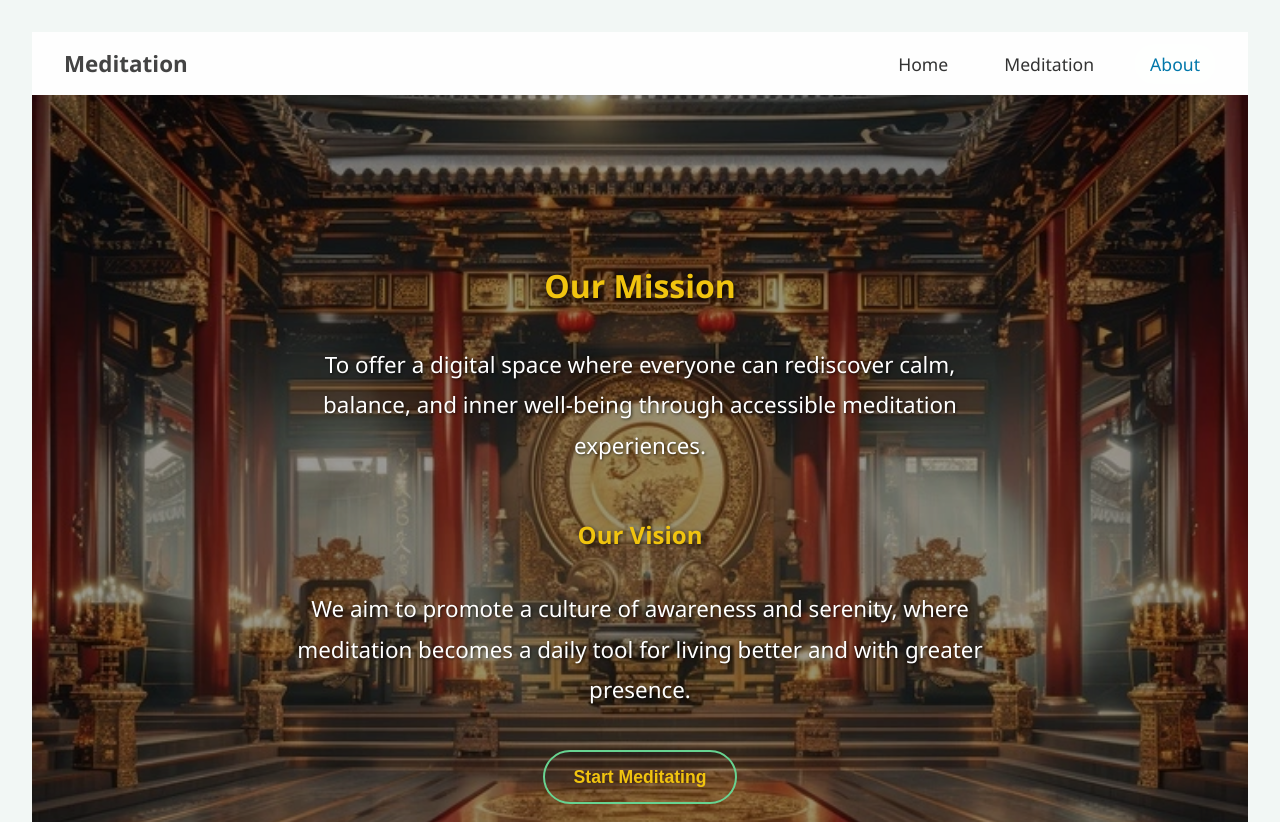
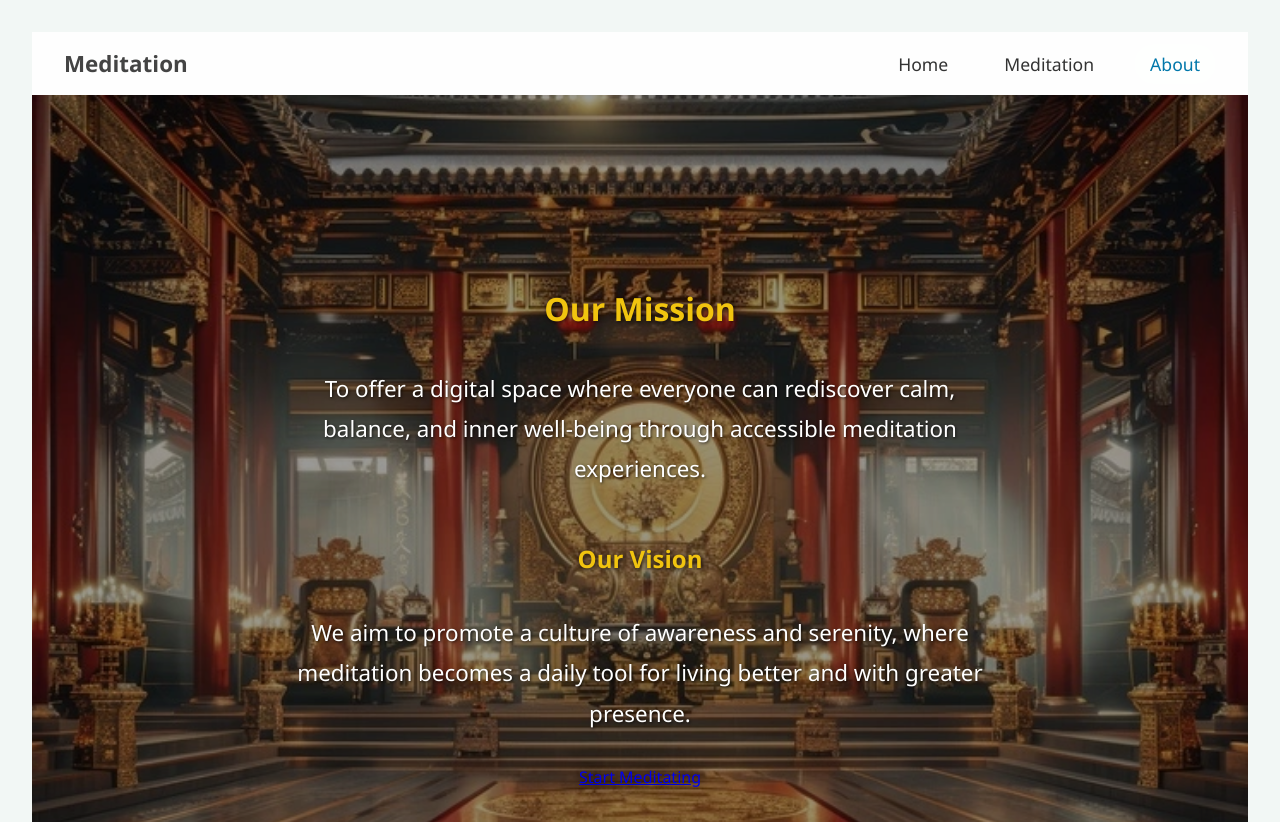
Before and after one commit to SimoneGiannecchini/meditation-app, a React (Create React App) app: page /#/about in a window 1280 px wide. Shown: the top 822 px of the page. Built offline with nearby package versions, Linux system fonts and the light colour scheme.

Commit message:
stile bottonde

```diff
--- a/src/pages/About.jsx
+++ b/src/pages/About.jsx
@@ -15,8 +15,9 @@ const About = () => {
         We aim to promote a culture of awareness and serenity, where meditation
         becomes a daily tool for living better and with greater presence.
       </p>
-      <Link to="/meditation">
-      <button className="zen-button">Start Meditating</button>
+      <Link to="/meditation"
+       className="zen-button">
+       Start Meditating
       </Link>
     </div>
   );
```
